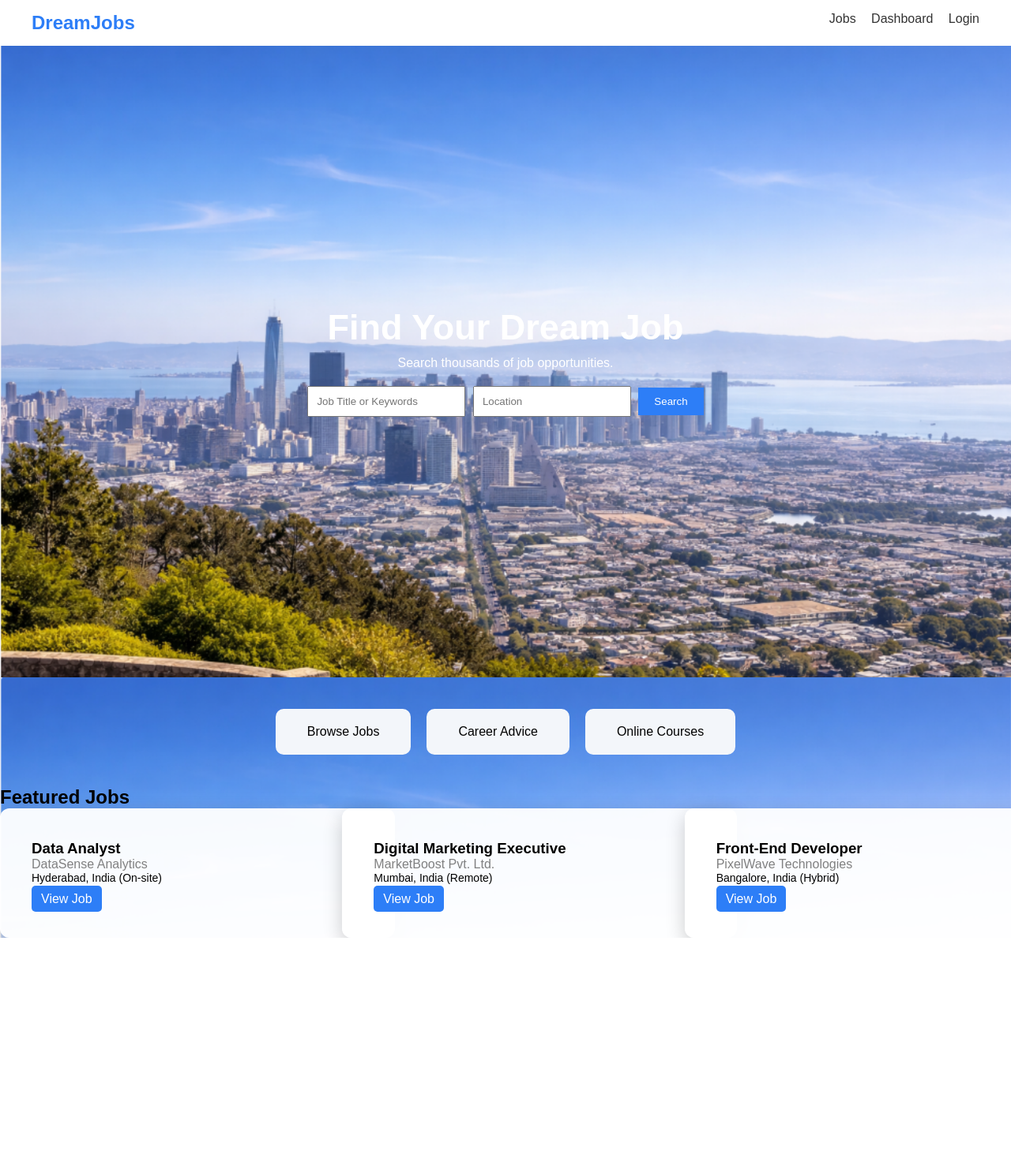
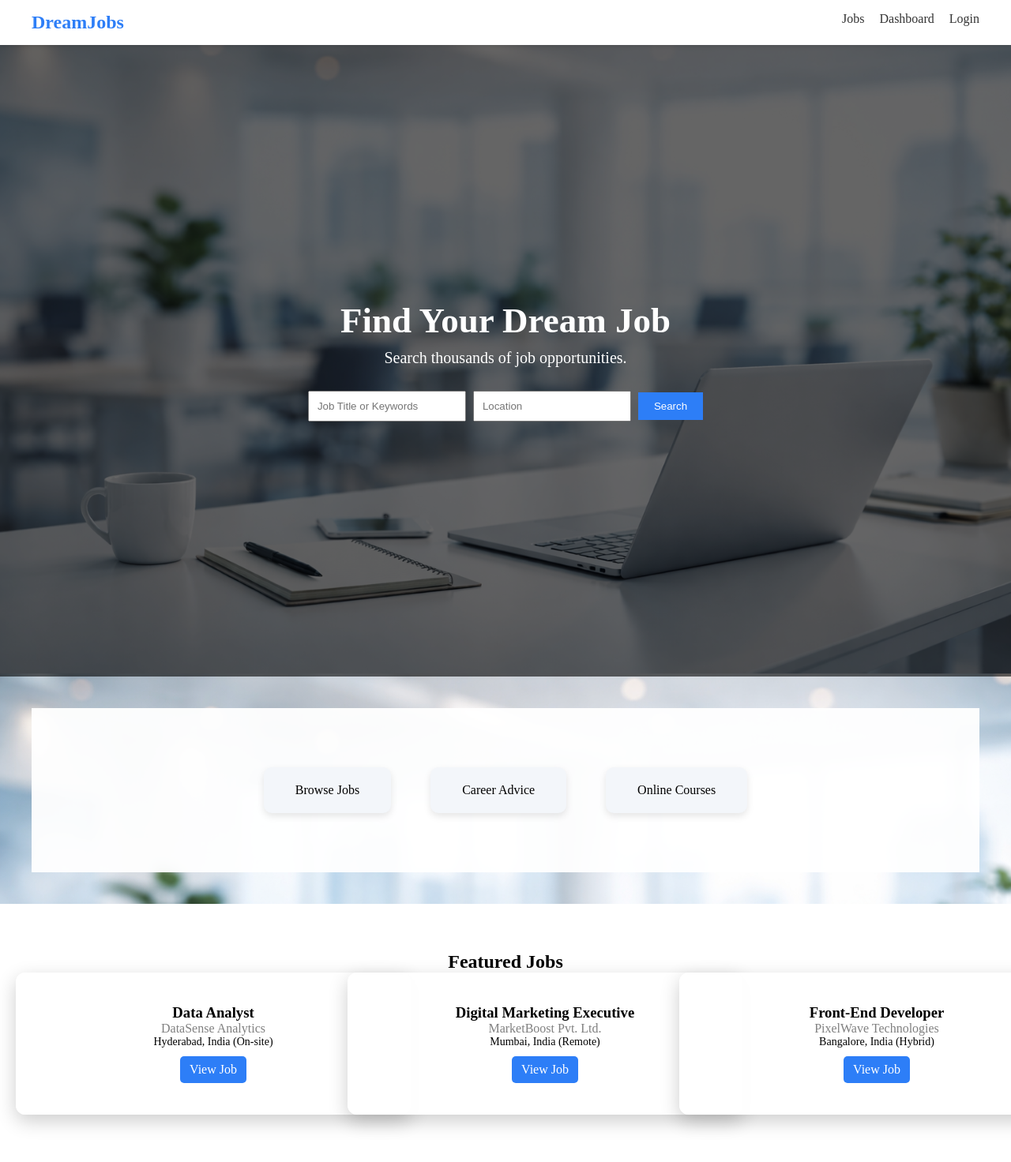
Before and after one commit to rushika9797/DreamJobs, a Django app: page / in a window 1280 px wide; the page is wider, and only the part inside the window is pictured. Shown: that part at 79% size. Before the commit the page ends 1188 px from the top of that part, so only its background shows below. Run offline with Django 5.2, Linux system fonts and the light colour scheme; data comes from the database, SQL or seed files in the repository; both versions use the stored data as it was after the commit.

Commit message:
change fronend

```diff
--- a/MyCareer/portal/static/css/style.css
+++ b/MyCareer/portal/static/css/style.css
@@ -1,21 +1,99 @@
-body {
-    margin: 0;
-    min-height: 100vh;
-
-    background-image: url("../images/hero.jpg");
-    background-size: cover;
-    background-position: center;
-    background-repeat: no-repeat;
-    background-attachment: fixed;
-
-    font-family: Arial, sans-serif;
-}
-
+/* Reset */
 * {
     margin: 0;
     padding: 0;
     box-sizing: border-box;
-    font-family: Arial;
+}
+
+/* BODY BACKGROUND (All Pages Default) */
+body {
+    font-family: 'Times New Roman', Times, serif;
+    min-height: 100vh;
+    background-image: url("../images/MC.png");
+    background-size: cover;        /* full screen */
+    background-position: center;
+    background-repeat: no-repeat;  /* no repeat */
+    background-attachment: fixed;  /* smooth effect */
+}
+
+/* HOME PAGE SPECIAL BACKGROUND CONTROL */
+.home-page {
+    background-repeat: no-repeat;
+    background-size: cover;
+}
+
+/* Hero Section */
+.hero {
+    position: relative;
+    height: 100vh;
+    display: flex;
+    justify-content: center;
+    align-items: center;
+    text-align: center;
+    color: white;
+}
+
+/* Dark Overlay */
+.hero::before {
+    content: "";
+    position: absolute;
+    inset: 0;
+    background: rgba(0, 0, 0, 0.6);
+}
+
+/* Hero Content */
+.hero-content {
+    position: relative;
+    z-index: 1;
+    max-width: 700px;
+}
+
+.hero-content h1 {
+    font-size: 50px;
+    margin-bottom: 20px;
+}
+
+.hero-content p {
+    font-size: 20px;
+    margin-bottom: 30px;
+}
+
+/* Button Style */
+.btn {
+    display: inline-block;
+    padding: 12px 25px;
+    background: #007bff;
+    color: white;
+    text-decoration: none;
+    border-radius: 5px;
+    transition: 0.3s ease;
+}
+
+.btn:hover {
+    background: #0056b3;
+}
+
+/* Features Section */
+.features {
+    background: rgba(255, 255, 255, 0.95);
+    padding: 60px 20px;
+    text-align: center;
+}
+
+/* Jobs Section */
+.jobs {
+    background: white;
+    padding: 60px 20px;
+    text-align: center;
+}
+
+/* Card Style (if you use job cards) */
+.card {
+    background: white;
+    padding: 20px;
+    margin: 15px;
+    border-radius: 10px;
+    box-shadow: 0 4px 10px rgba(0,0,0,0.1);
 }
 
 /* NAVBAR */
@@ -39,14 +117,12 @@ body {
 
 /* HERO SECTION */
 .hero {
-    height: 100vh;
-    width: 100%;
-    background: url("../images/hero.jpg") center/cover no-repeat;
+    min-height: 100vh;
     display: flex;
+    justify-content: center;
     align-items: center;
-    justify-content: center;
-    color: white;
     text-align: center;
+    position: relative;
 }
 
 .hero-content h1 {
--- a/MyCareer/portal/templates/portal/base.html
+++ b/MyCareer/portal/templates/portal/base.html
@@ -5,8 +5,8 @@
     <title>MyCareer Job Portal</title>
     <link rel="stylesheet" href="{% static 'css/style.css' %}">
 </head>
-<body>
 
+<body class="{% block body_class %}{% endblock %}">
 <nav class="navbar">
     <h2 class="logo">DreamJobs</h2>
 
--- a/MyCareer/portal/templates/portal/home.html
+++ b/MyCareer/portal/templates/portal/home.html
@@ -17,8 +17,8 @@
     </div>
 </section>
 
-
-<!-- FEATURE CARDS -->
+<div class="home-content">
+    <!-- FEATURE CARDS -->
 <section class="features">
     <div class="card">Browse Jobs</div>
     <div class="card">Career Advice</div>
@@ -47,5 +47,6 @@
     </div>
 </section>
 
+</div>
 
 {% endblock %}
```
Also changed, not shown: MyCareer/db.sqlite3, MyCareer/portal/static/images/MC.png (added), MyCareer/portal/static/images/hero.jpg (deleted), 1 other file.
